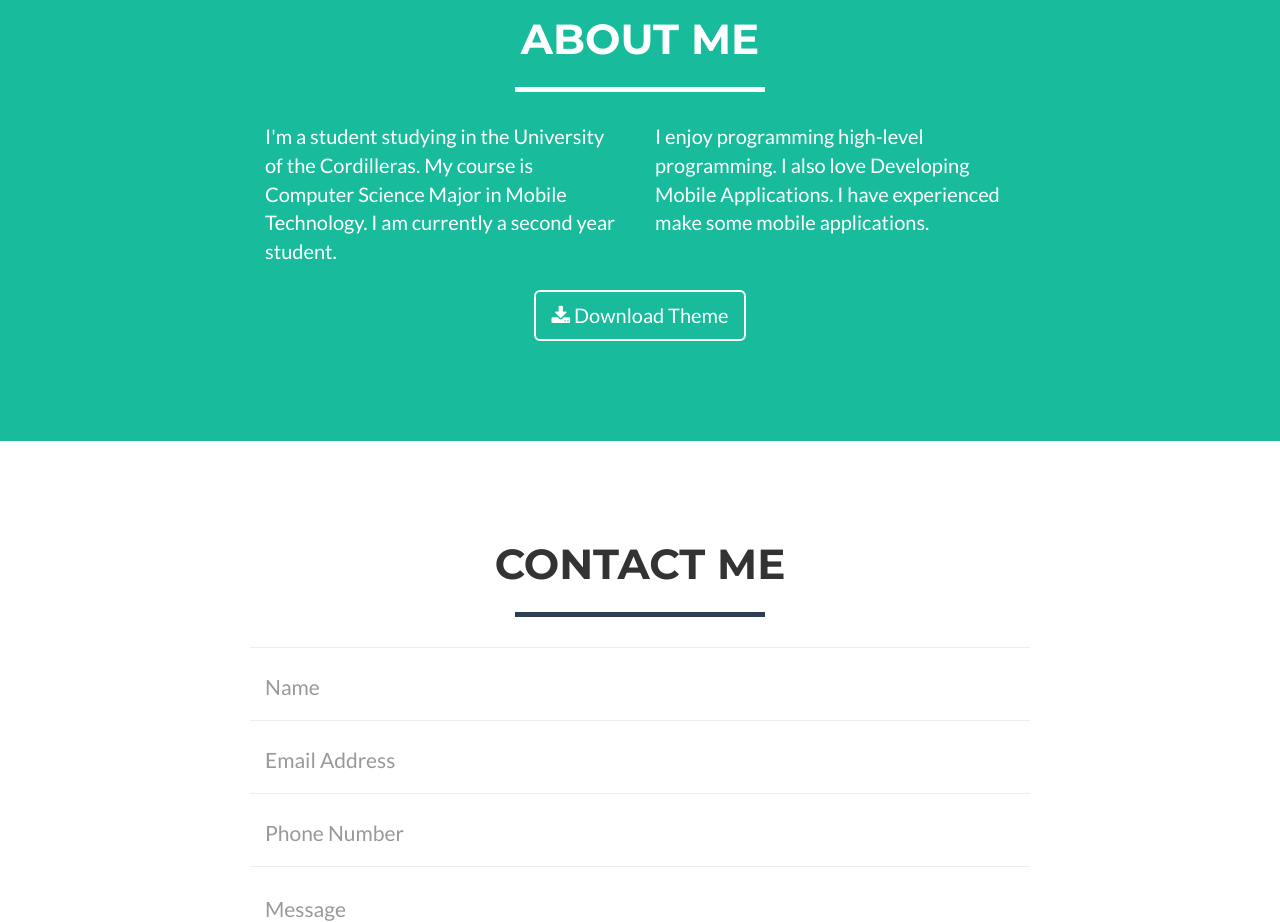
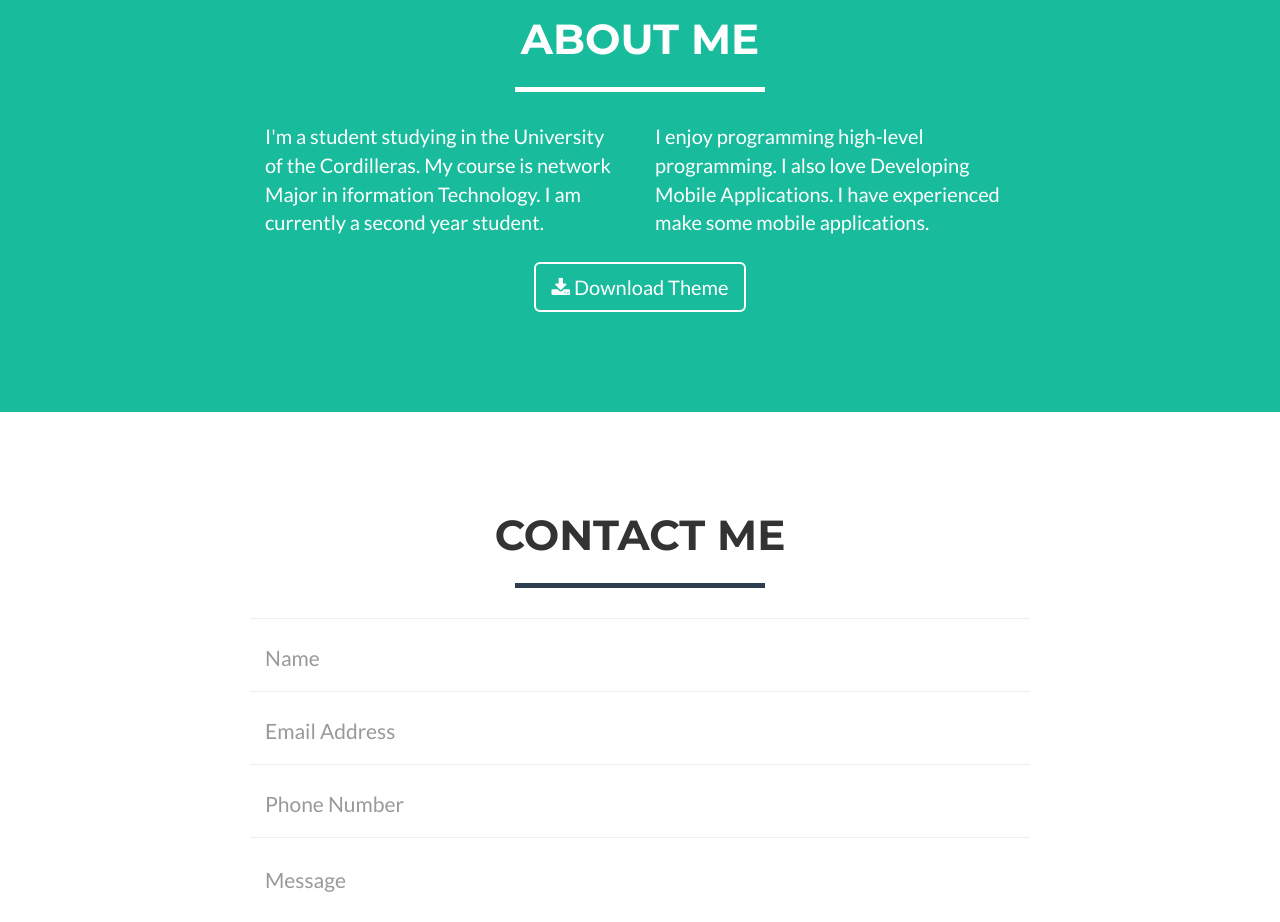
Before and after one commit to OmarAlquraihi/OmarAlquraihi.github.io, a website: page index.html in a window 1280 px wide. Shown: the part 1600-2522 px from the top of the page. Drawn offline with nearby package versions, Linux system fonts and the light colour scheme.

Commit message:
new file

```diff
--- a/index.html
+++ b/index.html
@@ -162,7 +162,7 @@
             </div>
             <div class="row">
                 <div class="col-lg-4 col-lg-offset-2">
-                    <p>I'm a student studying in the University of the Cordilleras. My course is Computer Science Major in Mobile Technology. I am currently a second year student. </p>
+                    <p>I'm a student studying in the University of the Cordilleras. My course is network Major in iformation Technology. I am currently a second year student. </p>
                 </div>
                 <div class="col-lg-4">
                     <p>I enjoy programming high-level programming. I also love Developing Mobile Applications. I have experienced make some mobile applications.</p>
```
